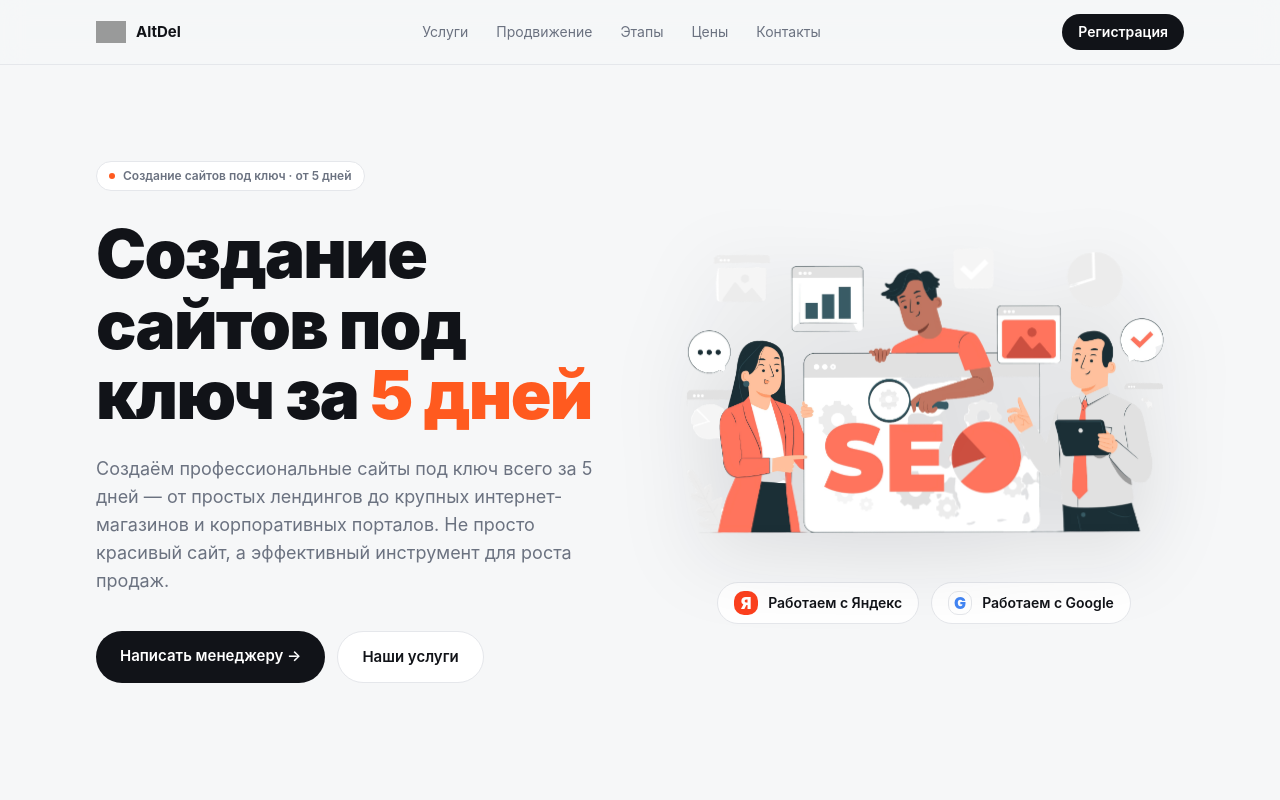
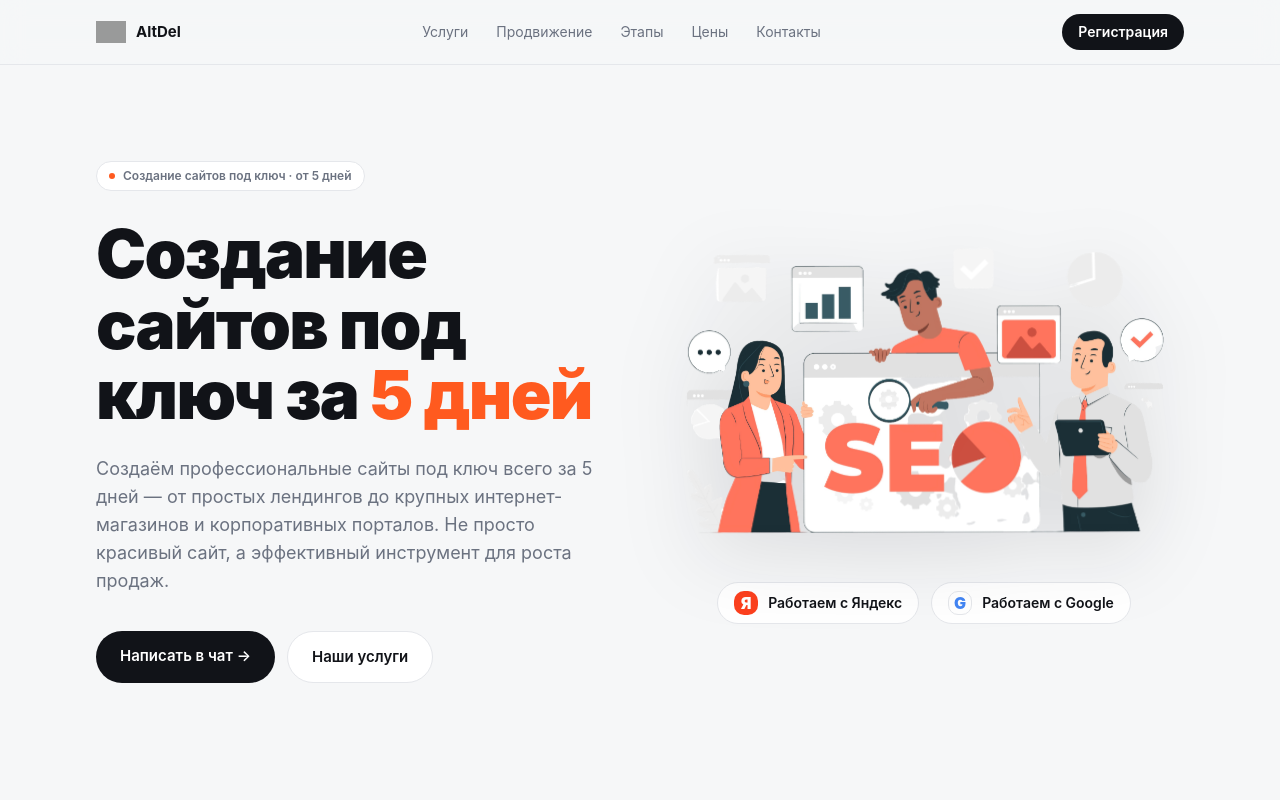
Before and after one commit to pr-poehali-dev/russia-china-business-bridge, a React (Vite) app: page / in a window 1280 px wide. Shown: the top 800 px of the page. Built offline with nearby package versions, Linux system fonts and the light colour scheme; grey boxes are pictures that could not be loaded.

Commit message:
fix: обновить компоненты

```diff
--- a/src/components/landing/Hero.tsx
+++ b/src/components/landing/Hero.tsx
@@ -25,7 +25,7 @@ export default function Hero() {
             <div className="flex flex-col sm:flex-row flex-wrap gap-3 justify-center md:justify-start">
               <a href="#contact"
                 className="btn-press btn-accent px-6 py-3.5 rounded-full text-[15px] font-semibold text-white text-center"
-                style={{ background: INK }}>Написать менеджеру →</a>
+                style={{ background: INK }}>Написать в чат →</a>
               <a href="#services"
                 className="btn-press px-6 py-3.5 rounded-full text-[15px] font-semibold text-center"
                 style={{ background: "#fff", border: `1px solid ${LINE}`, color: INK }}>
```
